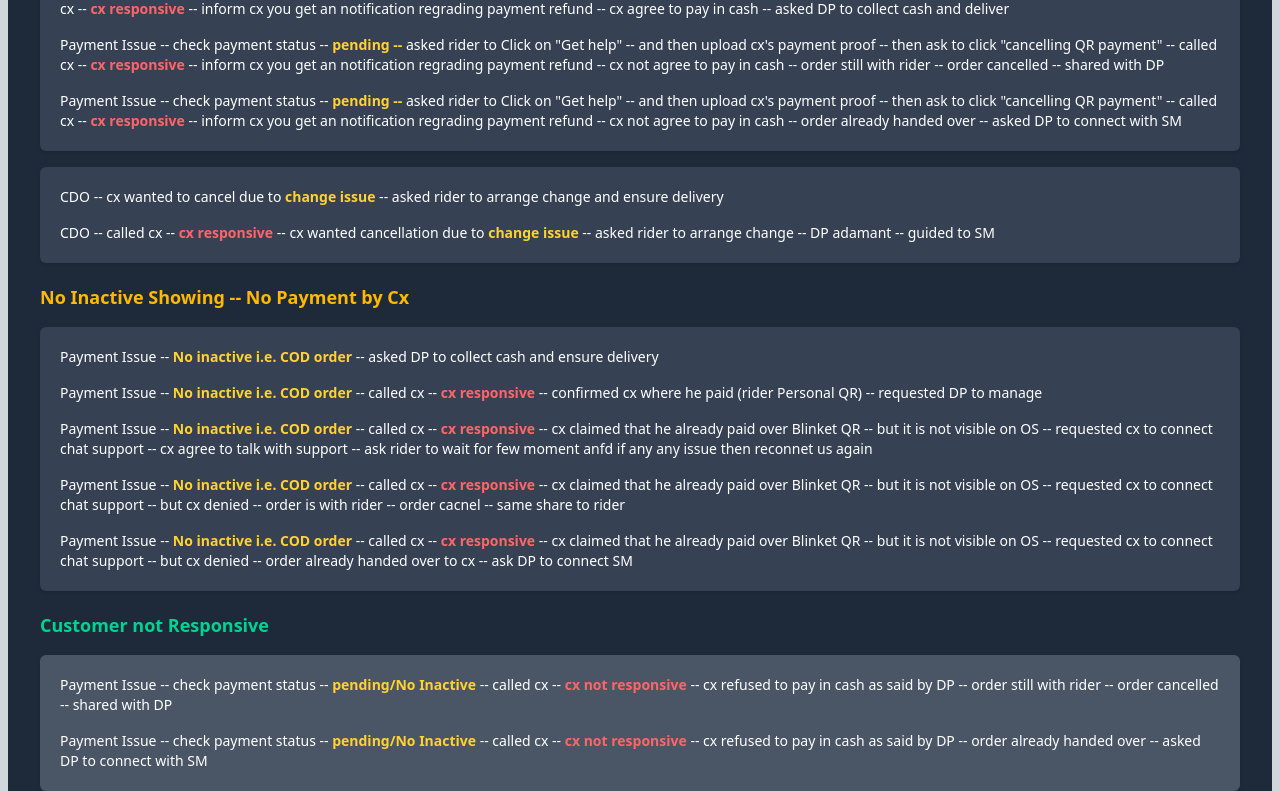
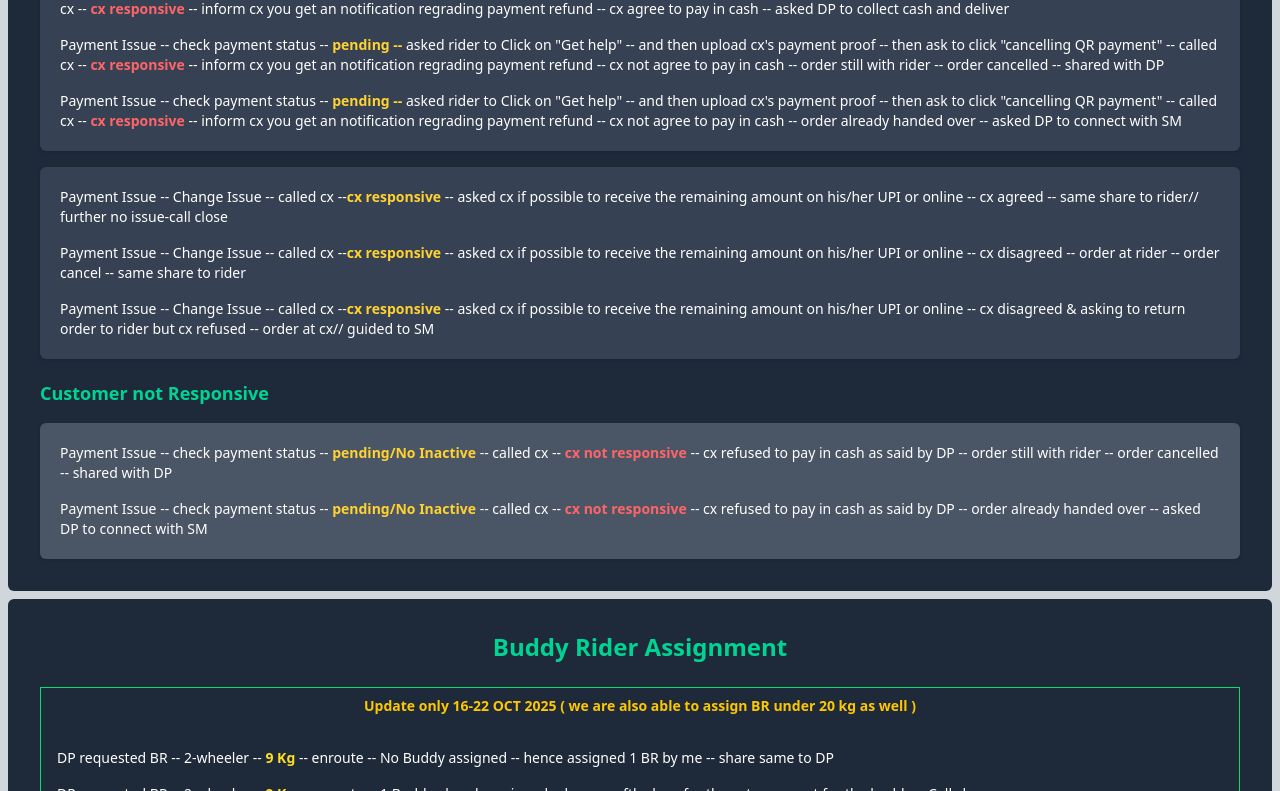
Before and after one commit to Code-with-Sahani/Blinket-DP, a React (Vite) app: page / in a window 1280 px wide. Shown: the part 8631-9422 px from the top of the page. Built offline with nearby package versions, Linux system fonts and the light colour scheme.

Commit message:
Update PaymentIssue.jsx

```diff
--- a/src/Components/PaymentIssue.jsx
+++ b/src/Components/PaymentIssue.jsx
@@ -8,7 +8,7 @@ const PaymentIssue = () => {
 
             <div className="space-y-4">
                 <div className="p-3 bg-gray-700 rounded-md shadow">
-                    <li className="p-2">Payment Issue -- check payment status -- <strong className="text-amber-300 font-semibold">success</strong> -- asked DP to deliver the order.</li>
+                    <p className="p-2">Payment Issue -- check payment status -- <strong className="text-amber-300 font-semibold">success</strong> -- asked DP to deliver the order.</p>
                 </div>
 
                 <div className="p-3 bg-gray-700 rounded-md shadow">
@@ -49,19 +49,12 @@ const PaymentIssue = () => {
 
                 <div className="p-3 bg-gray-700 rounded-md shadow">
                     <ul>
-                        <li className="p-2">CDO -- cx wanted to cancel due to <strong className="text-amber-300 font-semibold">change issue</strong> -- asked rider to arrange change and ensure delivery </li>
-                        <li className="p-2">CDO -- called cx -- <strong className="text-red-400 font-semibold">cx responsive</strong> -- cx wanted cancellation due to <strong className="text-amber-300 font-semibold">change issue</strong> -- asked rider to arrange change -- DP adamant -- guided to SM </li>
-                    </ul>
-                </div>
+                        <li className="p-2">Payment Issue -- Change Issue -- called cx --<strong className="text-amber-300 font-semibold">cx responsive</strong> -- asked cx if possible to receive the remaining amount on his/her UPI or online -- cx agreed -- same share to rider// further no issue-call close  </li>
 
-                <h3 className="text-lg font-semibold text-amber-400 mt-5">No Inactive Showing -- No Payment by Cx</h3>
-                <div className="p-3 bg-gray-700 rounded-md shadow">
-                    <ul>
-                        <li className="p-2">Payment Issue -- <strong className="text-amber-300 font-semibold">No inactive i.e. COD order</strong> -- asked DP to collect cash and ensure delivery </li>
-                        <li className="p-2">Payment Issue -- <strong className="text-amber-300 font-semibold">No inactive i.e. COD order</strong> -- called cx -- <strong className="text-red-400 font-semibold">cx responsive</strong> -- confirmed cx where he paid (rider Personal QR) -- requested DP to manage </li>
-                        <li className="p-2">Payment Issue -- <strong className="text-amber-300 font-semibold">No inactive i.e. COD order</strong> -- called cx -- <strong className="text-red-400 font-semibold">cx responsive</strong> -- cx claimed that he already paid over Blinket QR -- but it is not visible on OS -- requested cx to connect chat support -- cx agree to talk with support -- ask rider to wait for few moment anfd if any any issue then reconnet us again </li>
-                        <li className="p-2">Payment Issue -- <strong className="text-amber-300 font-semibold">No inactive i.e. COD order</strong> -- called cx -- <strong className="text-red-400 font-semibold">cx responsive</strong> -- cx claimed that he already paid over Blinket QR -- but it is not visible on OS -- requested cx to connect chat support -- but cx denied -- order is with rider -- order cacnel -- same share to rider </li>
-                        <li className="p-2">Payment Issue -- <strong className="text-amber-300 font-semibold">No inactive i.e. COD order</strong> -- called cx -- <strong className="text-red-400 font-semibold">cx responsive</strong> -- cx claimed that he already paid over Blinket QR -- but it is not visible on OS -- requested cx to connect chat support -- but cx denied -- order already handed over to cx -- ask DP to connect SM </li>
+                        <li className="p-2">Payment Issue -- Change Issue -- called cx --<strong className="text-amber-300 font-semibold">cx responsive</strong> -- asked cx if possible to receive the remaining amount on his/her UPI or online -- cx disagreed -- order at rider -- order cancel -- same share to rider  </li>
+
+                        <li className="p-2">Payment Issue -- Change Issue -- called cx --<strong className="text-amber-300 font-semibold">cx responsive</strong> -- asked cx if possible to receive the remaining amount on his/her UPI or online -- cx disagreed & asking to return order to rider but cx refused -- order at cx// guided to SM  </li>
+
                     </ul>
                 </div>
 
```
